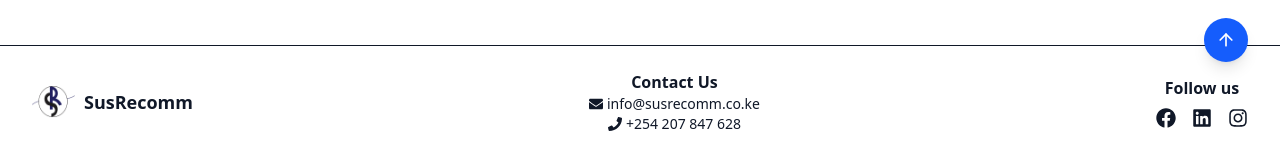
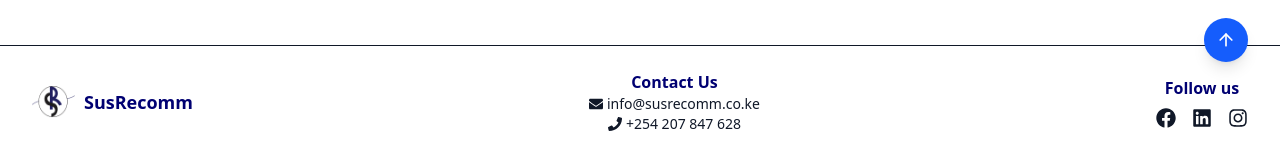
Before and after one commit to uncle12genius/Sus-Recomm, a React (Vite) app: page / in a window 1280 px wide. Shown: the part 4199-4354 px from the top of the page. Built offline with nearby package versions, Linux system fonts and the light colour scheme.

Commit message:
footer fix

```diff
--- a/src/components/Footer.jsx
+++ b/src/components/Footer.jsx
@@ -19,12 +19,12 @@ const Footer = () => {
             alt="Company Logo"
             className="w-11 h-8 rounded-full"
           />
-          <h2 className="text-lg font-semibold text-primary">SusRecomm</h2>
+          <h2 className="text-lg font-semibold text-primary text-[#000072]">SusRecomm</h2>
         </div>
 
         {/* Contact Us Section (Middle) */}
         <address className="text-center not-italic">
-          <h2 className="text-md font-semibold text-primary">Contact Us</h2>
+          <h2 className="text-md font-semibold text-primary text-[#000072]">Contact Us</h2>
           <p className="flex items-center justify-center text-sm hover:text-primary transition-colors">
             <FaEnvelope className="mr-1" />
             <a href="mailto:info@susrecomm.co.ke" className="text-primary hover:underline">info@susrecomm.co.ke</a>
@@ -37,7 +37,7 @@ const Footer = () => {
 
         {/* Social Media Links Section */}
         <div className="flex flex-col items-center space-y-2 relative">
-          <h2 className="text-md font-semibold text-primary">Follow us</h2>
+          <h2 className="text-md font-semibold text-primary text-[#000072]">Follow us</h2>
           <div className="flex space-x-4">
             <a
               href="https://www.facebook.com/JaGedoBuilders"
```
